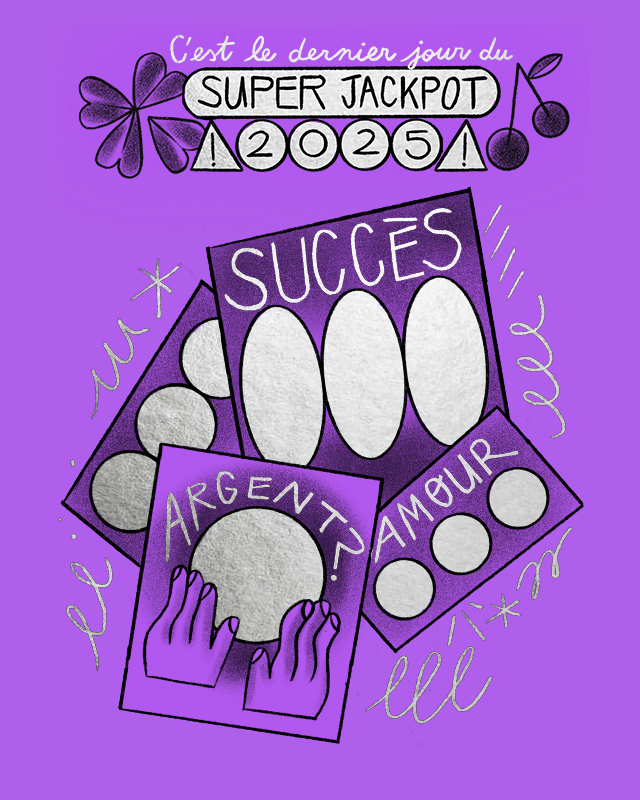
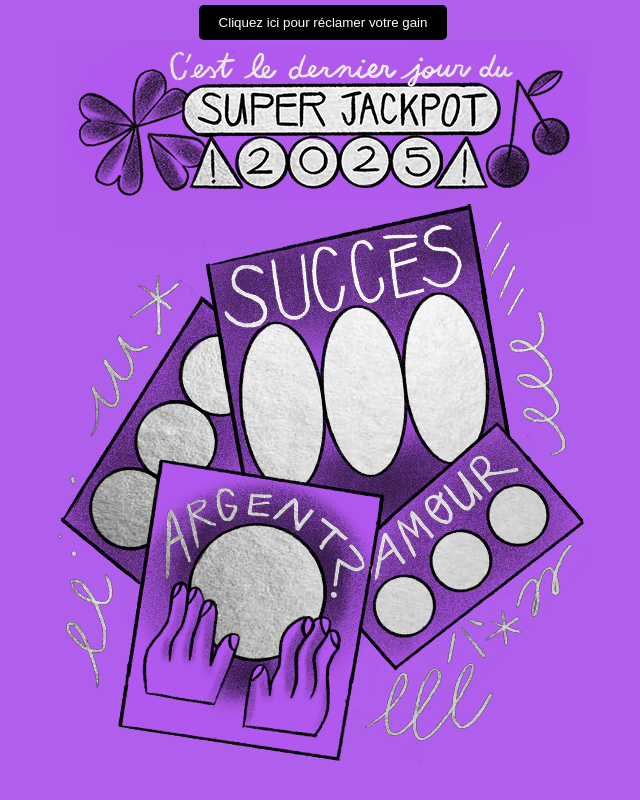
Before and after one commit to grandmach1/2025, a website: page index.html in a window 1280 px wide. Shown: the whole page, without its empty margins (317-957 px from the left). Drawn offline with nearby package versions, Linux system fonts and the light colour scheme.

Commit message:
with email link

```diff
--- a/index.html
+++ b/index.html
@@ -115,7 +115,7 @@
 
 
     .btn-3 {
-        background: rgb(237, 237, 237) ; /* Bleu par défaut a465e4 000000*/
+        background: black ; /* Bleu par défaut a465e4 000000*/
         color: white;
         border: none;
         border-radius: 5px;
@@ -190,8 +190,11 @@
       <button class="custom-btn btn-2">evabarenton.com</button>
       </div> -->
 
+      <button class="custom-btn btn-3" onclick="window.location.href='mailto:evabarenton@gmail.com';">
+        Cliquez ici pour réclamer votre gain
+    </button>
+
       <div class="frame">
-        <br>
 
 
     <span class="container">
```
